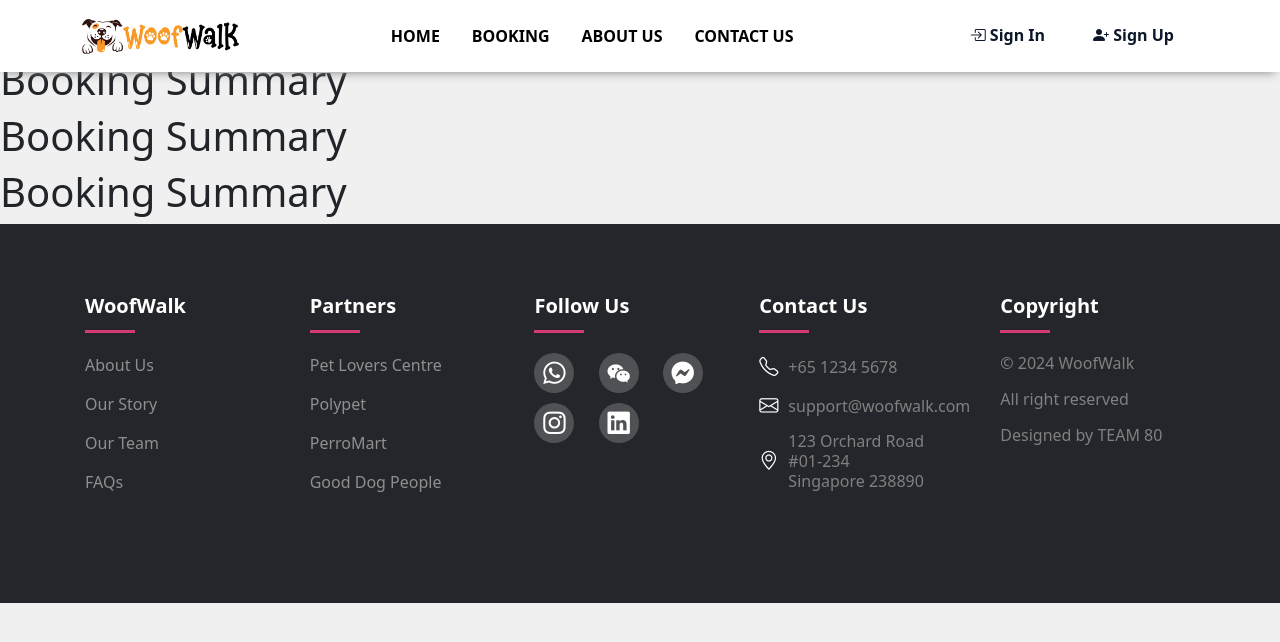
After one commit to gnjx27/WoofWalk, a Node server app: page /booking-summary in a window 1280 px wide. The commit adds this page. Shown: the top 642 px of the page. Run offline with Node 20, Linux system fonts and the light colour scheme; data that the repository does not hold is empty; some libraries are stand-ins or nearby versions.

Commit message:
update booking linking and favicon logo and modify navbar account navber dropdown menu and add account and profile for walker in sql file

```diff
--- a/routes/routes.js
+++ b/routes/routes.js
@@ -56,6 +56,16 @@ router.get('/booking-walker', async (req, res) => {
         title: 'Search Walker- WoofWalk',
         currentPage: 'booking-walker',
         body: 'booking-walker',
+        walkerData: walkerData
+    });
+});
+
+router.get('/booking-summary', async (req, res) => {
+    const walkerData = await getWalkerData(global.db, req.session.userId);
+    res.render('index', {
+        title: 'Booking Summary - WoofWalk',
+        currentPage: 'booking-summary',
+        body: 'booking-summary',
         walkerData: walkerData
     });
 });
--- a/routes/walkerRoutes.js
+++ b/routes/walkerRoutes.js
@@ -59,7 +59,7 @@ router.post('/update-walker-profile', async (req, res) => {
 router.get('/get-walker-photo', async (req, res) => {
     const walkerData = await getWalkerData(global.db, req.session.userId);
     const walkerPhoto = walkerData.walker_photo;
-    res.set('Content-Type', 'image/png'); // Set appropriate content type (e.g., image/png, image/jpeg)
+    res.set('Content-Type', 'image/jpg'); // Set appropriate content type (e.g., image/png, image/jpeg)
     res.end(walkerPhoto, 'binary');
 });
 
--- /dev/null
+++ b/views/booking-summary.ejs
@@ -0,0 +1,4 @@
+<h1>Booking Summary</h1>
+<h1>Booking Summary</h1>
+<h1>Booking Summary</h1>
+<h1>Booking Summary</h1>
--- a/views/index.ejs
+++ b/views/index.ejs
@@ -4,6 +4,9 @@
     <meta charset="UTF-8" />
     <meta name="viewport" content="width=device-width, initial-scale=1.0" />
     <title><%= title %></title>
+
+    <!-- Favicon (Logo Image) -->
+    <link rel="icon" href="/assets/logo3.png" type="image/png" />
 
     <!-- Bootstrap CSS -->
     <link
--- a/views/partials/navbar.ejs
+++ b/views/partials/navbar.ejs
@@ -32,14 +32,16 @@
                 <ul class="navbar-nav d-flex justify-content-end">
                     <% if (user) { %> <!-- Check if user is logged in -->
                         <li class="nav-item dropdown">
-                            <a class="nav-link dropdown-toggle custom-btn d-block mx-lg-2" href="#" id="userDropdown" role="button" data-bs-toggle="dropdown" aria-expanded="false">
+                            <a class="nav-link dropdown-toggle custom-btn d-block mx-lg-2" href="#" id="userDropdown" role="button" data-bs-toggle="dropdown" aria-expanded="false" style="text-transform: capitalize;">
                                 <i class="bi bi-person-circle"></i> <%= user.username %>
                             </a>
                             <ul class="dropdown-menu dropdown-menu-end" aria-labelledby="userDropdown">
                                 <% if (user.account_type === 'owner') { %>
                                     <li><a class="dropdown-item" href="/owner-profile"><i class="bi bi-person-circle"></i> Profile</a></li>
+                                    <li><a class="dropdown-item" href="/edit-owner-profile"><i class="bi bi-pencil-square"></i> Edit Profile</a></li>
                                 <% } else if (user.account_type === 'walker') { %>
                                     <li><a class="dropdown-item" href="/walker/walker-profile"><i class="bi bi-person-circle"></i> Profile</a></li>
+                                    <li><a class="dropdown-item" href="/walker/edit-walker-profile"><i class="bi bi-pencil-square"></i> Edit Profile</a></li>
                                 <% } %>
                                 <li><a class="dropdown-item" href="/logout"><i class="bi bi-box-arrow-right"></i> Logout</a></li>
                             </ul>
```
Also changed, not shown: db_schema.sql (+22 -2 lines), views/booking-walker.ejs (+33 -10 lines), public/assets/logo3.png (added), public/images/1.jpg (deleted), public/images/2.jpg (deleted), public/images/3.jpg (deleted), public/images/4.jpg (deleted), public/images/5.jpg (deleted), public/walker/walker1.jpg (added), public/walker/walker2.jpg (added), public/walker/walker3.jpg (added), public/walker/walker4.jpg (added), public/walker/walker5.jpg (added).
